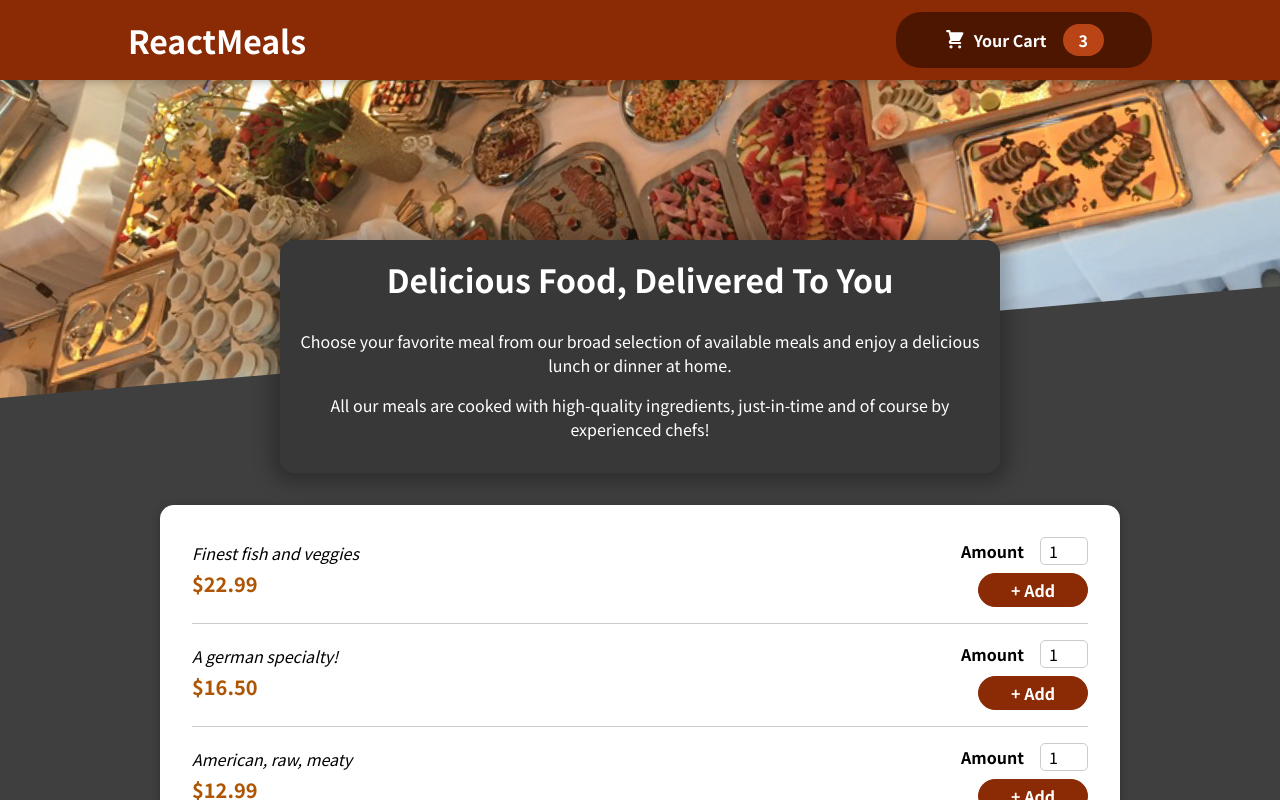
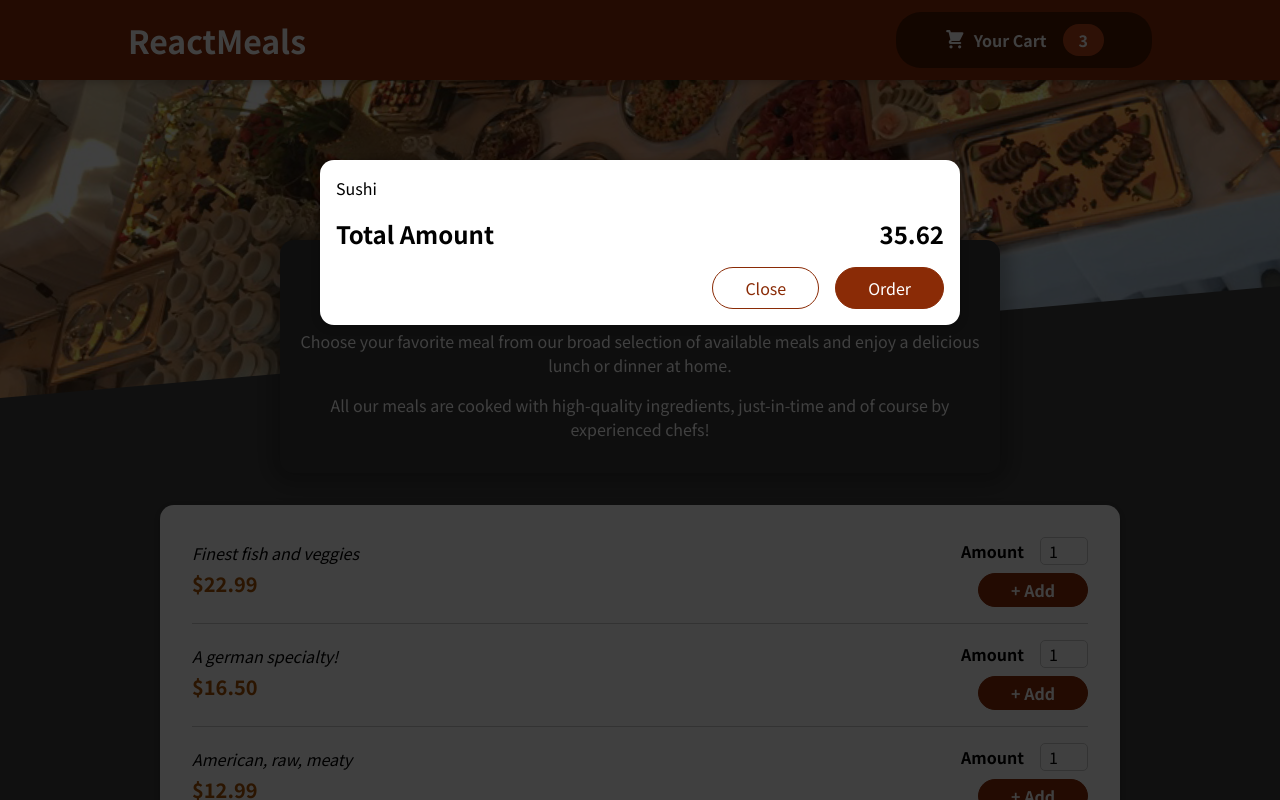
Before and after one commit to ADmtr2001/React-Educational-4-Meals, a React (Create React App) app: page / in a window 1280 px wide. Shown: the top 800 px of the page. Built offline with nearby package versions, Linux system fonts and the light colour scheme.

Commit message:
add Modal component

```diff
--- a/public/index.html
+++ b/public/index.html
@@ -1,14 +1,12 @@
 <!DOCTYPE html>
 <html lang="en">
+
 <head>
   <meta charset="utf-8" />
   <link rel="icon" href="%PUBLIC_URL%/favicon.ico" />
   <meta name="viewport" content="width=device-width, initial-scale=1" />
   <meta name="theme-color" content="#000000" />
-    <meta
-      name="description"
-      content="Web site created using create-react-app"
-    />
+  <meta name="description" content="Web site created using create-react-app" />
   <link rel="apple-touch-icon" href="%PUBLIC_URL%/logo192.png" />
   <!--
       manifest.json provides metadata used when your web app is installed on a
@@ -26,8 +24,10 @@
     -->
   <title>React App</title>
 </head>
+
 <body>
   <noscript>You need to enable JavaScript to run this app.</noscript>
+  <div id="overlays"></div>
   <div id="root"></div>
   <!--
       This HTML file is a template.
@@ -40,4 +40,5 @@
       To create a production bundle, use `npm run build` or `yarn build`.
     -->
 </body>
+
 </html>
--- a/src/App.js
+++ b/src/App.js
@@ -1,4 +1,5 @@
 import { Fragment } from "react";
+import Cart from "./components/Cart/Cart";
 
 import Header from "./components/Layout/Header";
 import Meals from "./components/Meals/Meals";
@@ -7,6 +8,7 @@
 function App() {
   return (
     <Fragment>
+      <Cart />
       <Header />
       <main>
         <Meals />
--- /dev/null
+++ b/src/components/Cart/Cart.js
@@ -0,0 +1,25 @@
+import Modal from '../UI/Modal';
+
+import classes from './Cart.module.css';
+
+const Cart = props => {
+    const cartItems = <ul className={classes['cart-items']}>{[
+        { id: 'c1', name: 'Sushi', amount: 2, price: 12.99 },
+    ].map((item) => <li>{item.name}</li>)}</ul>;
+
+    return (
+        <Modal>
+            {cartItems}
+            <div className={classes.total}>
+                <span>Total Amount</span>
+                <span>35.62</span>
+            </div>
+            <div className={classes.actions}>
+                <button className={classes['button--alt']}>Close</button>
+                <button className={classes.button}>Order</button>
+            </div>
+        </Modal>
+    );
+};
+
+export default Cart;
--- /dev/null
+++ b/src/components/Cart/Cart.module.css
@@ -0,0 +1,46 @@
+.cart-items {
+    list-style: none;
+    margin: 0;
+    padding: 0;
+    max-height: 20rem;
+    overflow: auto;
+}
+
+.total {
+    display: flex;
+    justify-content: space-between;
+    align-items: center;
+    font-weight: bold;
+    font-size: 1.5rem;
+    margin: 1rem 0;
+}
+
+.actions {
+    text-align: right;
+}
+
+.actions button {
+    font: inherit;
+    cursor: pointer;
+    background-color: transparent;
+    border: 1px solid #8a2b06;
+    padding: 0.5rem 2rem;
+    border-radius: 25px;
+    margin-left: 1rem;
+}
+
+.actions button:hover,
+.actions button:active {
+    background-color: #5a1a01;
+    border-color: #5a1a01;
+    color: white;
+}
+
+.actions .button--alt {
+    color: #8a2b06;
+}
+
+.actions .button {
+    background-color: #8a2b06;
+    color: white;
+}
--- /dev/null
+++ b/src/components/UI/Modal.js
@@ -0,0 +1,25 @@
+import { Fragment } from 'react';
+import ReactDOM from 'react-dom';
+
+import classes from './Modal.module.css';
+
+const Backdrop = props => {
+    return <div className={classes.backdrop} />;
+};
+
+const ModalOverlay = props => {
+    return <div className={classes.modal}>
+        <div className={classes.content}>{props.children}</div>
+    </div>;
+}
+
+const portalElement = document.getElementById('overlays');
+
+const Modal = props => {
+    return <Fragment>
+        {ReactDOM.createPortal(<Backdrop />, portalElement)}
+        {ReactDOM.createPortal(<ModalOverlay>{props.children}</ModalOverlay>, portalElement)}
+    </Fragment>
+}
+
+export default Modal;
--- /dev/null
+++ b/src/components/UI/Modal.module.css
@@ -0,0 +1,40 @@
+.backdrop {
+    position: fixed;
+    top: 0;
+    left: 0;
+    width: 100%;
+    height: 100vh;
+    z-index: 20;
+    background-color: rgba(0, 0, 0, 0.75);
+}
+
+.modal {
+    position: fixed;
+    top: 20vh;
+    left: 5%;
+    width: 90%;
+    background-color: white;
+    padding: 1rem;
+    border-radius: 14px;
+    box-shadow: 0 2px 8px rgba(0, 0, 0, 0.25);
+    z-index: 30;
+    animation: slide-down 300ms ease-out forwards;
+}
+
+@media (min-width: 768px) {
+    .modal {
+        width: 40rem;
+        left: calc(50% - 20rem);
+    }
+}
+
+@keyframes slide-down {
+    from {
+        opacity: 0;
+        transform: translateY(-3rem);
+    }
+    to {
+        opacity: 1;
+        transform: translateY(0);
+    }
+}
```
Also changed, not shown: 1 other file (tests, documents, lock files or other folders). Lines whose indentation alone changed are shown as unchanged.
